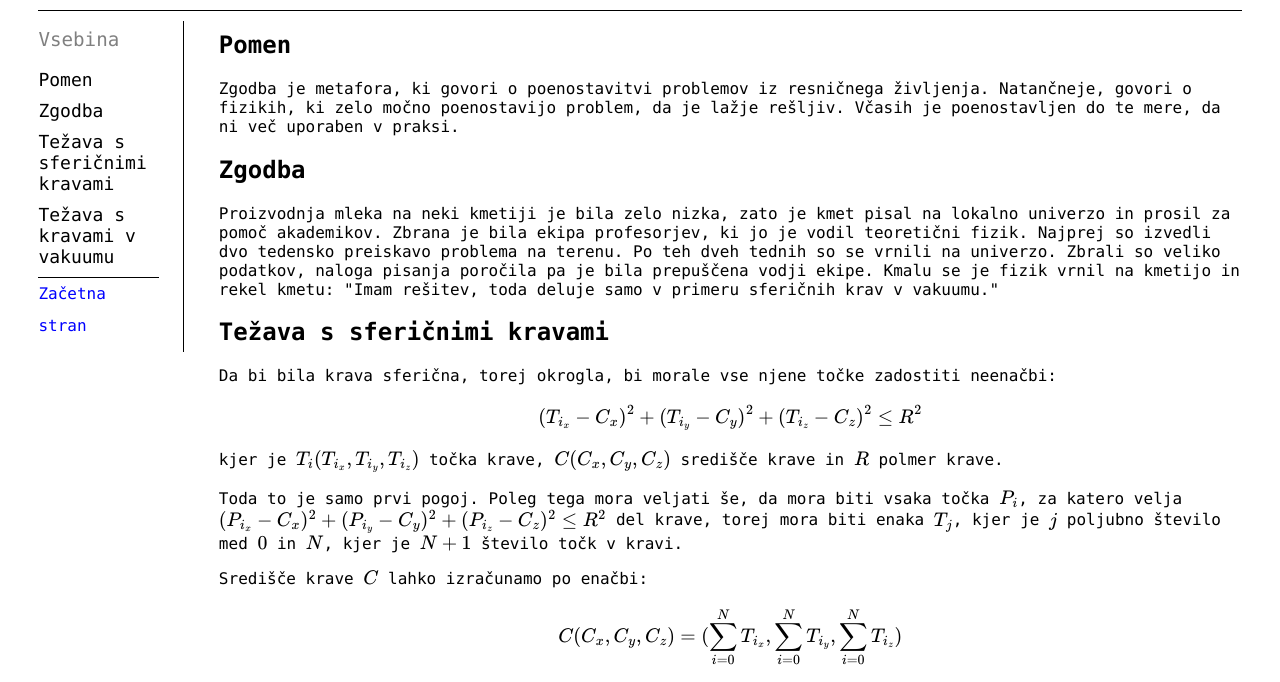
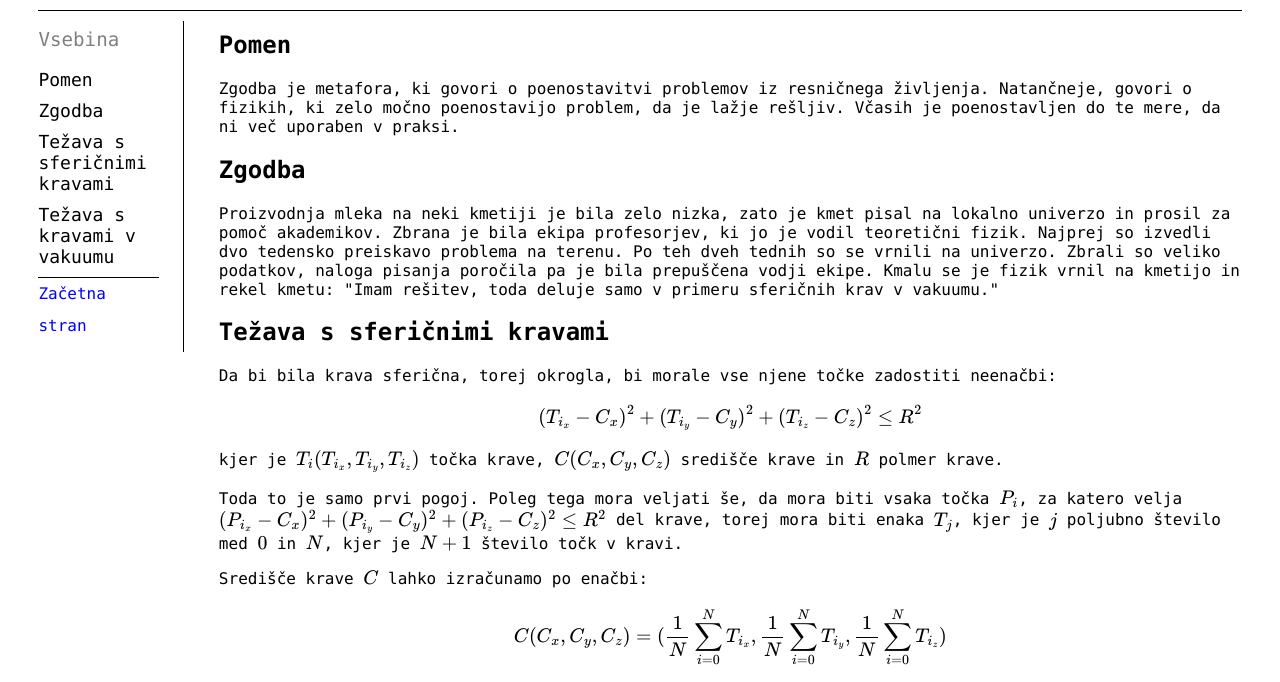
Before and after one commit to Smrt666/AerodinamikaKrav, a plain HTML site: page Krave_v_znanosti/Sfericne_krave/index.html in a window 1280 px wide. Shown: the part 81-763 px from the top of the page. Drawn offline with nearby package versions, Linux system fonts and the light colour scheme.

Commit message:
Matematični popravek

```diff
--- a/Krave_v_znanosti/Sfericne_krave/index.html
+++ b/Krave_v_znanosti/Sfericne_krave/index.html
@@ -53,7 +53,7 @@
         </p>
         <p>
           Središče krave \(C\) lahko izračunamo po enačbi:
-          $$ C(C_x, C_y, C_z) = (\sum_{i=0}^N T_{i_x}, \sum_{i=0}^N T_{i_y}, \sum_{i=0}^N T_{i_z})$$
+          $$ C(C_x, C_y, C_z) = (\frac{1}{N}\sum_{i=0}^N T_{i_x}, \frac{1}{N}\sum_{i=0}^N T_{i_y}, \frac{1}{N}\sum_{i=0}^N T_{i_z})$$
         </p>
         <p>
           Kot je morda že postalo jasno, je pogoj, da je krava sferična težko uresničljiv. Verjetno je prav to razlog,
```
